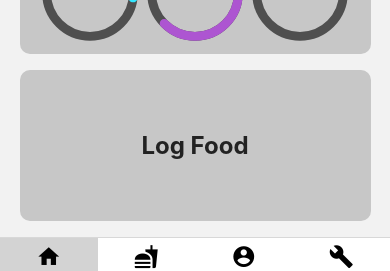
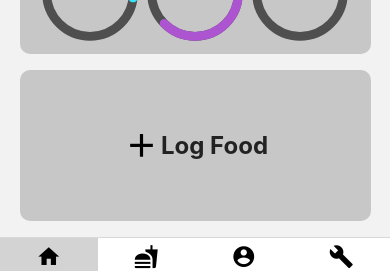
Before and after one commit to meganle414/food-tracker, a React Native app: screen /Dashboard in a window 390 px wide. Shown: the part 558-829 px from the top of the page. Built offline with nearby package versions, Linux system fonts and the light colour scheme.

Commit message:
Removed unused variable that breaks the weight page. Added plus sign to dashboard on the 'Add Food' button

```diff
--- a/src/components/Dashboard.jsx
+++ b/src/components/Dashboard.jsx
@@ -2,6 +2,7 @@ import React, { useState, useContext } from 'react';
 import { View, Text, TouchableOpacity, Image, StyleSheet, FlatList, Dimensions } from 'react-native';
 import Svg, { G, Circle } from 'react-native-svg';
 import { useNavigation } from '@react-navigation/native'
+import { MaterialCommunityIcons } from '@expo/vector-icons';
 import { CalorieGoalContext } from '../contexts/CalorieGoalContext';
 import { WeightContext } from '../contexts/WeightContext';
 import { NameContext } from '../contexts/NameContext';
@@ -229,10 +230,13 @@ const App = () => {
           </View>
           <View style={[styles.buttonContainer, { backgroundColor: themeContext.theme === 'dark' ? '#2E2E2E' : '#C7C7C7' }]}>
             <TouchableOpacity
-                style={styles.logFoodButton}
-                onPress={handleLogFood}
-                >
+              style={styles.logFoodButton}
+              onPress={handleLogFood}
+            >
+              <View style={[{flexDirection: 'row'}, {alignItems: 'center'}]}>
+                <MaterialCommunityIcons name="plus" color={themeContext.theme === 'dark' ? 'white' : 'black'} size={screenWidth * 0.1}/>
                 <Text style={[styles.logFoodButtonText, { color: themeContext.theme === 'dark' ? 'white' : '#222222' }]}>Log Food</Text>
+              </View>
             </TouchableOpacity>
           </View>
         </View>
--- a/src/components/Weight.jsx
+++ b/src/components/Weight.jsx
@@ -78,11 +78,10 @@ const App = () => {
                     renderItem={({ item }) => (
                     // when item pressed, highlight item
                     <TouchableOpacity
-                        style={[styles.optionContainer, weightContext.weight === item ? styles.selectedOption : null]}
+                        style={[styles.optionContainer, weightContext.weight === item ? {backgroundColor: themeContext.theme === 'dark' ? 'darkgray' : 'lightgray'} : null]}
                         onPress={() => {
                         // set as currently selected weight
                         weightContext.setWeight(item);
-                        setWeightModified(true);
                         }}
                     >
                         <Text style={[styles.optionText, { color: themeContext.theme === 'dark' ? 'white' : 'black' }]}>{item}</Text>
@@ -123,7 +122,7 @@ const App = () => {
                     renderItem={({ item }) => (
                     // when item pressed, highlight item
                     <TouchableOpacity
-                        style={[styles.optionContainer, weightContext.weight === item ? styles.selectedOption : null]}
+                        style={[styles.optionContainer, weightContext.weightGoal === item ? {backgroundColor: themeContext.theme === 'dark' ? 'darkgray' : 'lightgray'} : null]}
                         onPress={() => {
                         // set as currently selected weight
                         weightContext.setWeightGoal(item);
```
